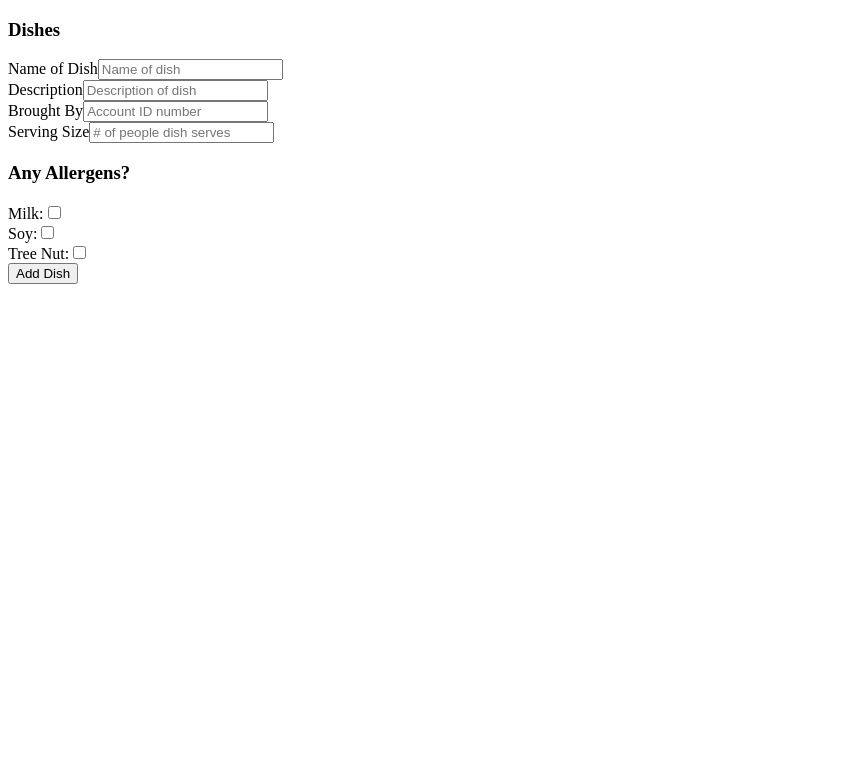
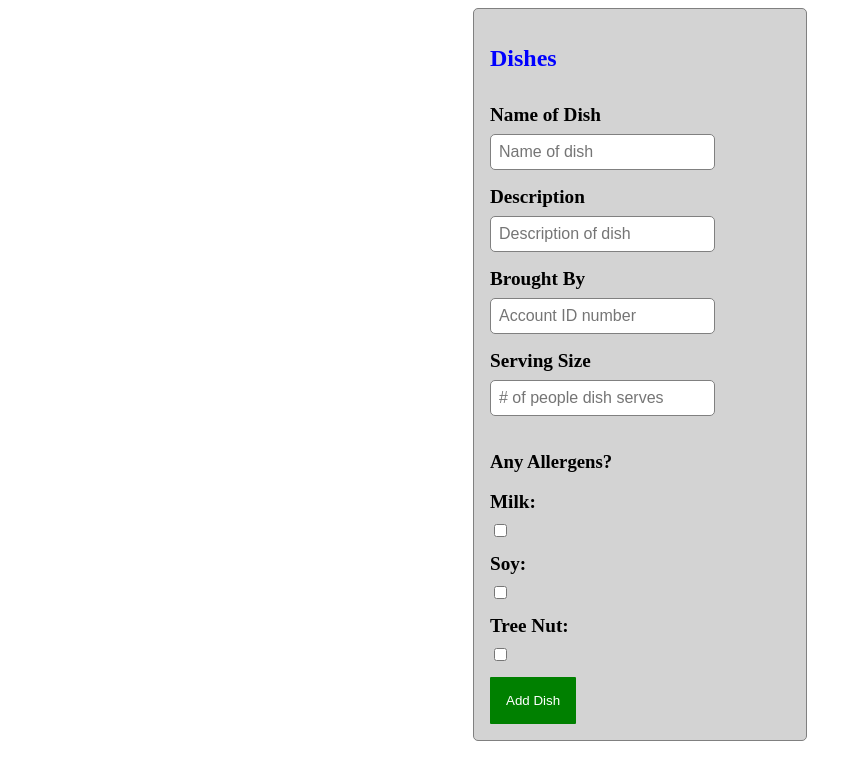
Before and after one commit to Ayce-v2/potlukk-project, a React (Create React App) app: page /detailsHost in a window 1280 px wide. Shown: the top 780 px of the page, without its empty margins (0-862 px from the left). Built offline with nearby package versions, Linux system fonts and the light colour scheme.

Commit message:
dishes feature with CSS (no pl id for host page)

```diff
--- a/src/pages/details-host-page.tsx
+++ b/src/pages/details-host-page.tsx
@@ -15,6 +15,49 @@ export function PotlukkDetailsHostPage() {
     // const {idOfPotlukk} = useParams();
     // console.log(idOfPotlukk)
 
+
+    const headingStyles = {
+        color: 'blue',
+        marginBottom: '2rem',
+      };
+
+      const labelStyles = {
+        display: 'block',
+        fontSize: '1.2rem',
+        fontWeight: 'bold',
+        marginBottom: '0.5rem',
+      };
+
+      const inputStyles = {
+        fontSize: '1rem',
+        padding: '0.5rem',
+        borderRadius: '5px',
+        border: '1px solid grey',
+        marginBottom: '1rem',
+      };
+
+      const buttonStyles = {
+        backgroundColor: 'green',
+        color: 'white',
+        padding: '1rem 1rem',
+        border: 'none',
+        borderRadius: '1px',
+        cursor: 'pointer',
+      };
+
+
+      const formStyles = {
+        display: 'flex',
+        flexDirection: 'column' as const,
+        maxWidth: '300px',
+        margin: '0 auto',
+        border: '1px solid gray',
+        padding: '1rem',
+        borderRadius: '5px',
+        backgroundColor: 'lightgrey'
+      };
+
+
     const [dishState, dispatch] = useReducer(dishReducer, initialState)
 
     function allergenInput(e:any) {
@@ -28,36 +71,38 @@ export function PotlukkDetailsHostPage() {
 
 
     return <>
+    <form style={formStyles}>
     <div>
 
-    <h3>Dishes</h3>
+    <h2 style={headingStyles}>Dishes</h2>
 
-    <label htmlFor="">Name of Dish</label>
-    <input id="name" type="text" placeholder="Name of dish" onChange={e => dispatch({type:"SET_NAME", payload:e.target.value})}/>
+    <label style={labelStyles} htmlFor="">Name of Dish</label>
+    <input style={inputStyles} id="name" type="text" placeholder="Name of dish" onChange={e => dispatch({type:"SET_NAME", payload:e.target.value})}/>
     <br></br>
-    <label htmlFor="">Description</label>
-    <input id="desc" type="text" placeholder="Description of dish" onChange={e => dispatch({type:"SET_DESC", payload:e.target.value})}/>
+    <label style={labelStyles} htmlFor="">Description</label>
+    <input style={inputStyles} id="desc" type="text" placeholder="Description of dish" onChange={e => dispatch({type:"SET_DESC", payload:e.target.value})}/>
     <br></br>
-    <label htmlFor="">Brought By</label>
-    <input id="broughtBy" type="text" placeholder="Account ID number" onChange={e => dispatch({type:"SET_BROUGHT_BY", payload:Number(e.target.value)})}/>
+    <label style={labelStyles} htmlFor="">Brought By</label>
+    <input style={inputStyles} id="broughtBy" type="text" placeholder="Account ID number" onChange={e => dispatch({type:"SET_BROUGHT_BY", payload:Number(e.target.value)})}/>
     <br></br>
-    <label htmlFor="serves">Serving Size</label>
-    <input id="serves" type="text" placeholder="# of people dish serves" onChange={e => dispatch({type:"SET_SERVING_SIZE", payload:Number(e.target.value)})}/>
+    <label style={labelStyles} htmlFor="serves">Serving Size</label>
+    <input style={inputStyles} id="serves" type="text" placeholder="# of people dish serves" onChange={e => dispatch({type:"SET_SERVING_SIZE", payload:Number(e.target.value)})}/>
     <br></br>
 
     <h3>Any Allergens?</h3>
-    <label htmlFor="milk">Milk:</label>
-    <input id="milk" type = "checkbox" value = "MILK" onChange = {e => allergenInput(e)}/>
+    <label style={labelStyles} htmlFor="milk">Milk:</label>
+    <input style={inputStyles} id="milk" type = "checkbox" value = "MILK" onChange = {e => allergenInput(e)}/>
     <br></br>
-    <label htmlFor="soy">Soy:</label>
-    <input id="soy" type = "checkbox" value = "SOY" onChange = {e => allergenInput(e)}/>
+    <label style={labelStyles} htmlFor="soy">Soy:</label>
+    <input style={inputStyles} id="soy" type = "checkbox" value = "SOY" onChange = {e => allergenInput(e)}/>
     <br></br>
-    <label htmlFor="tree">Tree Nut:</label>
-    <input id="tree" type = "checkbox" value = "TREE_NUT" onChange = {e => allergenInput(e)}/>
+    <label style={labelStyles} htmlFor="tree">Tree Nut:</label>
+    <input style={inputStyles} id="tree" type = "checkbox" value = "TREE_NUT" onChange = {e => allergenInput(e)}/>
     <br></br>
 
-    <button onClick={e => dispatch({type:"ADD_DISH"})}>Add Dish</button>
+    <button style={buttonStyles} onClick={e => dispatch({type:"ADD_DISH"})}>Add Dish</button>
 
     </div>
+    </form>
     </>
 }
```
